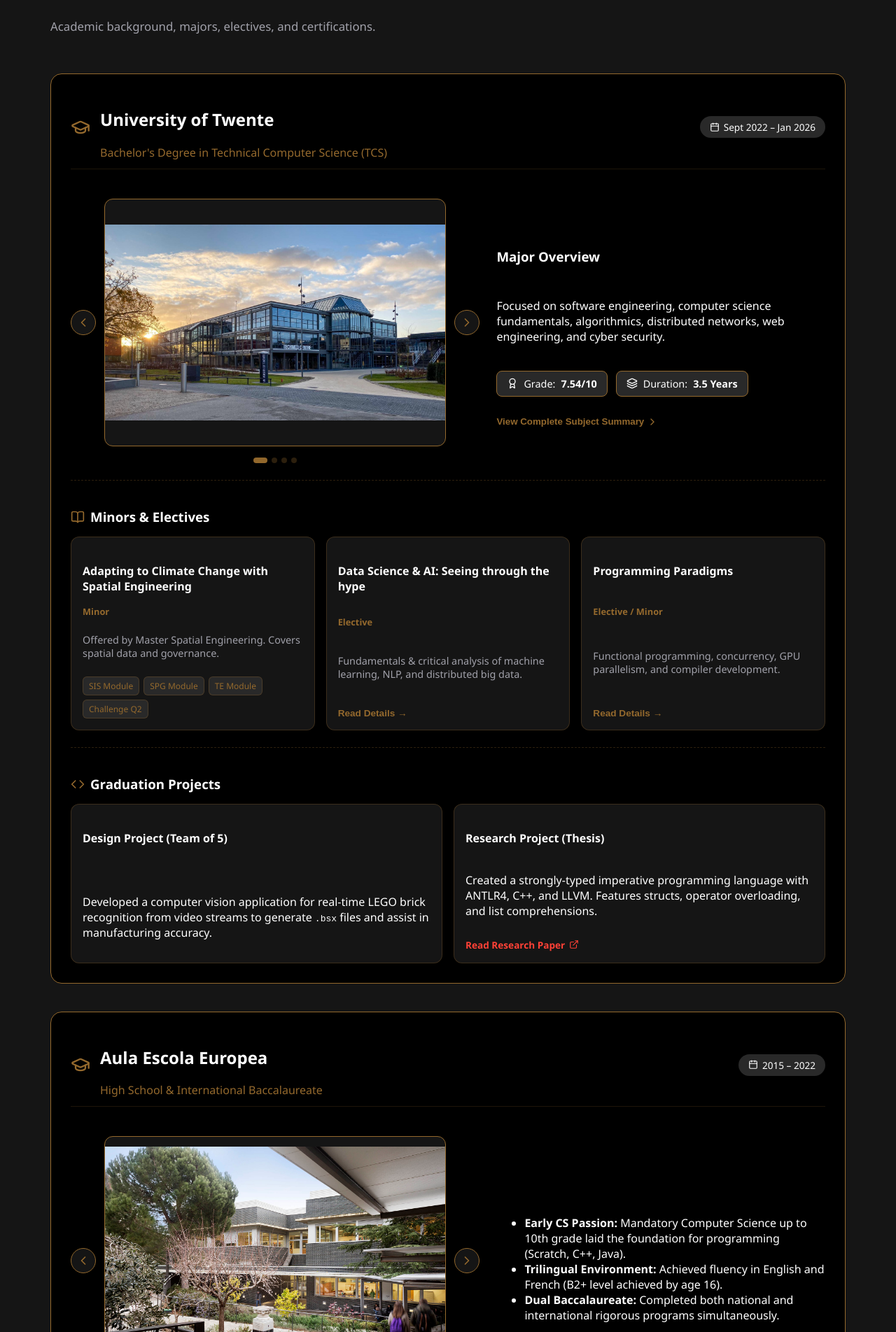
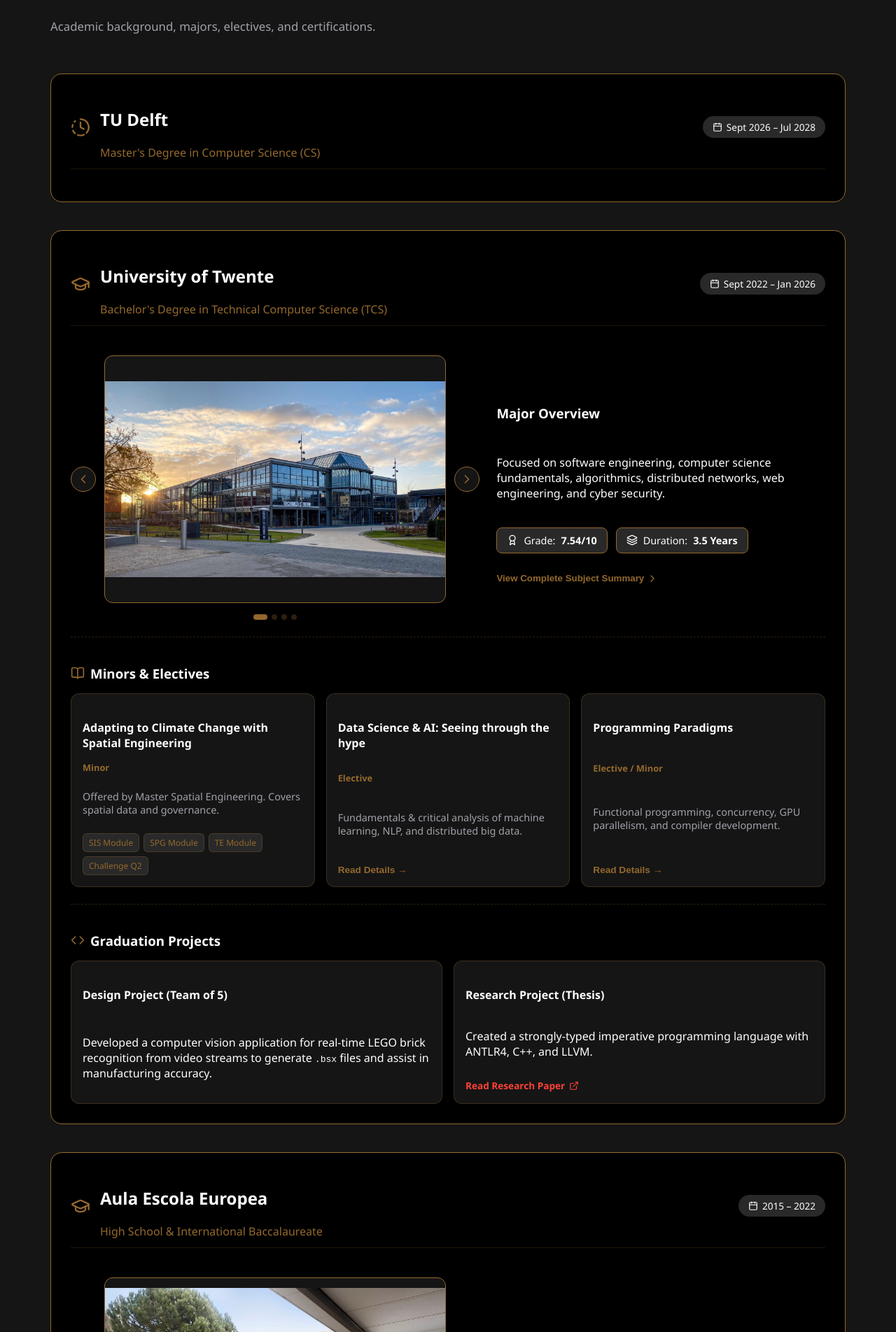
Before and after one commit to miiree12lb/portfolio, a React (Create React App) app: page /#/education in a window 1280 px wide. Shown: the part 156-2060 px from the top of the page at 70% size. Built offline with nearby package versions, Linux system fonts and the light colour scheme.

Commit message:
changes in education

```diff
--- a/src/Education.jsx
+++ b/src/Education.jsx
@@ -1,6 +1,6 @@
 import React, { useState } from "react";
 import GenericSlider from "./GenericSlider.jsx";
-import { GraduationCap, Calendar, Award, BookOpen, ExternalLink, Code, Layers, ChevronRight } from "lucide-react";
+import { GraduationCap, Calendar, Award, BookOpen, ExternalLink, Code, Layers, ChevronRight, ClockFading } from "lucide-react";
 import "./css/root.css";
 import "./css/education.css";
 import aula1 from "./assets/images/aula/aula_escuela_europea.png";
@@ -229,6 +229,21 @@ export default function Education() {
                 <p className="sub-header">Academic background, majors, electives, and certifications.</p>
             </header>
 
+            <section className="education-card">
+                <div className="card-header">
+                    <div className="institution-info">
+                        <ClockFading className="icon-gold" size={28} />
+                        <div>
+                            <h2>TU Delft</h2>
+                            <p className="degree-title">Master's Degree in Computer Science (CS)</p>
+                        </div>
+                    </div>
+                    <div className="date-badge">
+                        <Calendar size={14} /> Sept 2026 – Jul 2028
+                    </div>
+                </div>
+            </section>
+
             {/* --- SECCIÓ 1: UNIVERSITY OF TWENTE --- */}
             <section className="education-card">
                 <div className="card-header">
@@ -317,7 +332,7 @@ export default function Education() {
 
                         <div className="project-box">
                             <h4>Research Project (Thesis)</h4>
-                            <p>Created a strongly-typed imperative programming language with ANTLR4, C++, and LLVM. Features structs, operator overloading, and list comprehensions.</p>
+                            <p>Created a strongly-typed imperative programming language with ANTLR4, C++, and LLVM.</p>
                             <a href="https://purl.utwente.nl/essays/109398" target="_blank" rel="noopener noreferrer" className="paper-link">
                                 Read Research Paper <ExternalLink size={14} />
                             </a>
@@ -354,7 +369,7 @@ export default function Education() {
                     <div className="details-container full-width">
                         <ul>
                             <li><strong>Early CS Passion:</strong> Mandatory Computer Science up to 10th grade laid the foundation for programming (Scratch, C++, Java).</li>
-                            <li><strong>Trilingual Environment:</strong> Achieved fluency in English and French (B2+ level achieved by age 16).</li>
+                            <li><strong>Plurilingual Environment:</strong> Achieved fluency in English and French (B2+ level achieved by age 16).</li>
                             <li><strong>Dual Baccalaureate:</strong> Completed both national and international rigorous programs simultaneously.</li>
                         </ul>
                     </div>
```
